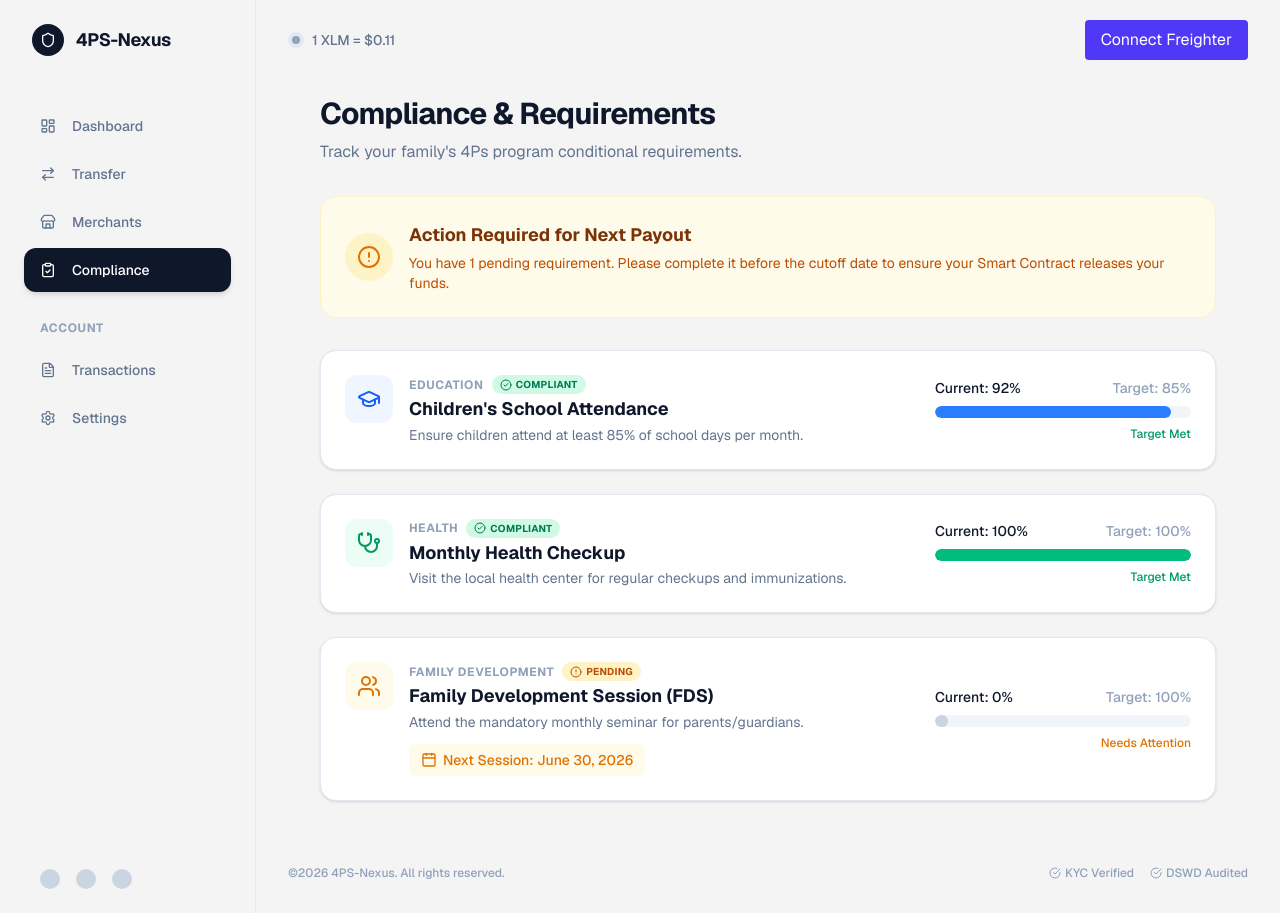
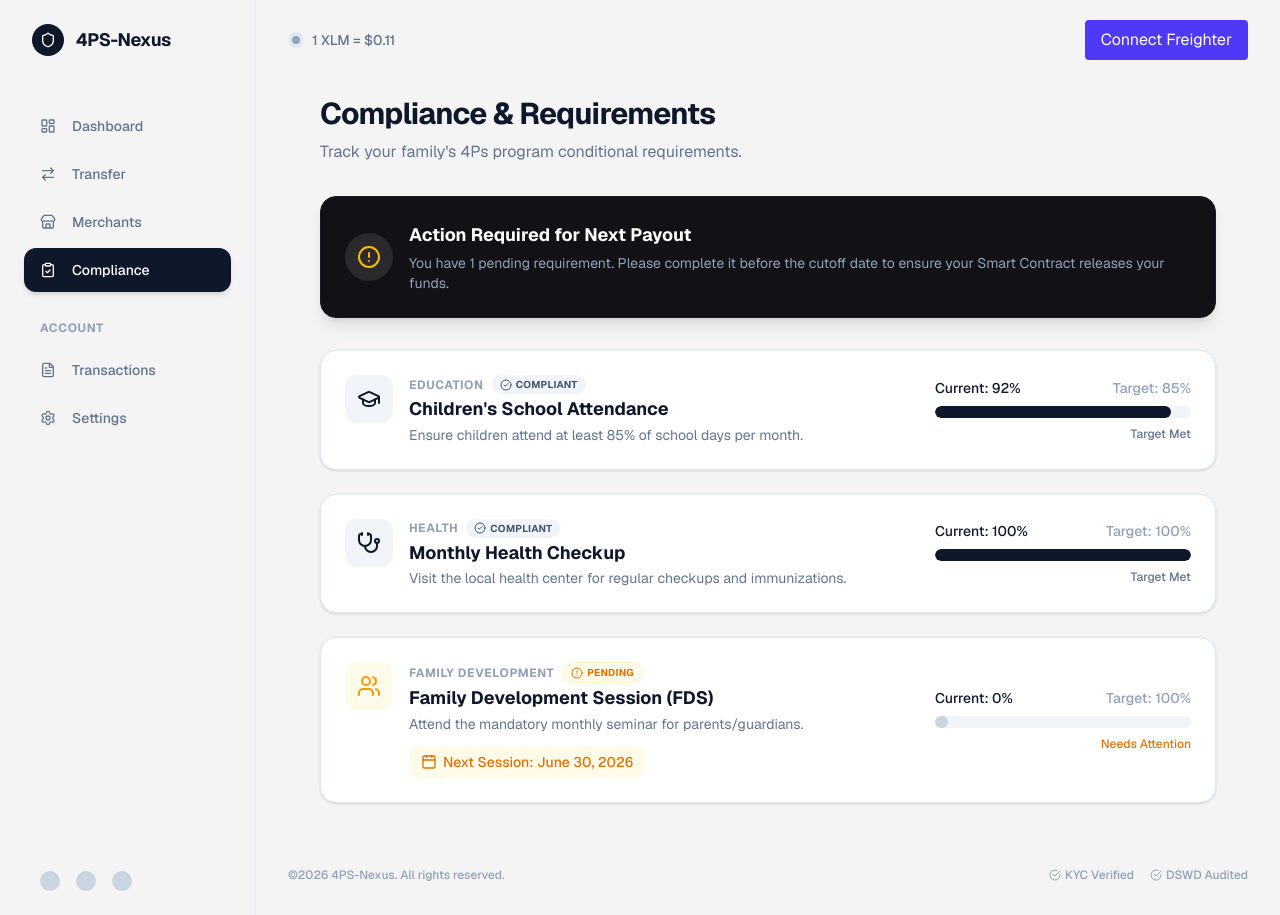
Before and after one commit to Dranyl-23/4PS-Nexus, a Next.js app in the folder web/: page /beneficiary/compliance in a window 1280 px wide. Built offline with nearby package versions, Linux system fonts and the light colour scheme.

Commit message:
style: unify compliance page colors with premium monochrome theme

```diff
--- a/web/src/app/beneficiary/compliance/page.tsx
+++ b/web/src/app/beneficiary/compliance/page.tsx
@@ -12,9 +12,9 @@ const REQUIREMENTS = [
     progress: 92, // percentage
     target: 85,
     icon: GraduationCap,
-    color: 'text-blue-600',
-    bgColor: 'bg-blue-50',
-    progressColor: 'bg-blue-500',
+    color: 'text-slate-900',
+    bgColor: 'bg-slate-100',
+    progressColor: 'bg-slate-900',
   },
   {
     id: 'req_2',
@@ -25,9 +25,9 @@ const REQUIREMENTS = [
     progress: 100,
     target: 100,
     icon: Stethoscope,
-    color: 'text-emerald-600',
-    bgColor: 'bg-emerald-50',
-    progressColor: 'bg-emerald-500',
+    color: 'text-slate-900',
+    bgColor: 'bg-slate-100',
+    progressColor: 'bg-slate-900',
   },
   {
     id: 'req_3',
@@ -38,7 +38,7 @@ const REQUIREMENTS = [
     progress: 0,
     target: 100,
     icon: Users,
-    color: 'text-amber-600',
+    color: 'text-amber-500',
     bgColor: 'bg-amber-50',
     progressColor: 'bg-amber-500',
     date: 'June 30, 2026',
@@ -59,15 +59,15 @@ export default function CompliancePage() {
       </div>
 
       {/* Status Banner */}
-      <div className={`p-4 md:p-6 rounded-2xl border ${allCompliant ? 'bg-emerald-50 border-emerald-100' : 'bg-amber-50 border-amber-100'} flex items-start md:items-center gap-3 md:gap-4`}>
-        <div className={`w-10 h-10 md:w-12 md:h-12 rounded-full flex items-center justify-center shrink-0 ${allCompliant ? 'bg-emerald-100 text-emerald-600' : 'bg-amber-100 text-amber-600'}`}>
+      <div className={`p-4 md:p-6 rounded-2xl border flex items-start md:items-center gap-3 md:gap-4 shadow-lg ${allCompliant ? 'bg-[#121216] border-[#1a1a24]' : 'bg-[#121216] border-[#1a1a24]'}`}>
+        <div className={`w-10 h-10 md:w-12 md:h-12 rounded-full flex items-center justify-center shrink-0 ${allCompliant ? 'bg-white/10 text-emerald-400' : 'bg-white/10 text-amber-400'}`}>
           {allCompliant ? <CheckCircle2 className="w-5 h-5 md:w-6 md:h-6" /> : <AlertCircle className="w-5 h-5 md:w-6 md:h-6" />}
         </div>
         <div className="flex-1">
-          <h3 className={`font-bold text-base md:text-lg mb-0.5 md:mb-1 ${allCompliant ? 'text-emerald-900' : 'text-amber-900'}`}>
+          <h3 className="font-bold text-base md:text-lg mb-0.5 md:mb-1 text-white">
             {allCompliant ? 'Ready for Next Disbursement' : 'Action Required for Next Payout'}
           </h3>
-          <p className={`text-sm ${allCompliant ? 'text-emerald-700' : 'text-amber-700'}`}>
+          <p className="text-sm text-slate-400">
             {allCompliant
               ? "Great job! You have met all requirements for this month. Your funds will be automatically released on schedule."
               : "You have 1 pending requirement. Please complete it before the cutoff date to ensure your Smart Contract releases your funds."}
@@ -92,11 +92,11 @@ export default function CompliancePage() {
                     <div className="flex flex-wrap items-center gap-2 mb-1">
                       <span className="text-xs font-bold uppercase tracking-wider text-slate-400">{req.category}</span>
                       {req.status === 'compliant' ? (
-                        <span className="inline-flex items-center gap-1 text-[10px] font-bold px-2 py-0.5 rounded-full bg-emerald-100 text-emerald-700 uppercase tracking-wide">
+                        <span className="inline-flex items-center gap-1 text-[10px] font-bold px-2 py-0.5 rounded-full bg-slate-100 text-slate-600 uppercase tracking-wide">
                           <CheckCircle2 className="w-3 h-3" /> Compliant
                         </span>
                       ) : (
-                        <span className="inline-flex items-center gap-1 text-[10px] font-bold px-2 py-0.5 rounded-full bg-amber-100 text-amber-700 uppercase tracking-wide">
+                        <span className="inline-flex items-center gap-1 text-[10px] font-bold px-2 py-0.5 rounded-full bg-amber-50 text-amber-600 uppercase tracking-wide border border-amber-100">
                           <AlertCircle className="w-3 h-3" /> Pending
                         </span>
                       )}
@@ -126,7 +126,7 @@ export default function CompliancePage() {
                     />
                   </div>
                   {req.progress >= req.target ? (
-                     <p className="text-xs text-emerald-600 font-medium mt-2 text-right">Target Met</p>
+                     <p className="text-xs text-slate-500 font-medium mt-2 text-right">Target Met</p>
                   ) : (
                      <p className="text-xs text-amber-600 font-medium mt-2 text-right">Needs Attention</p>
                   )}
```
